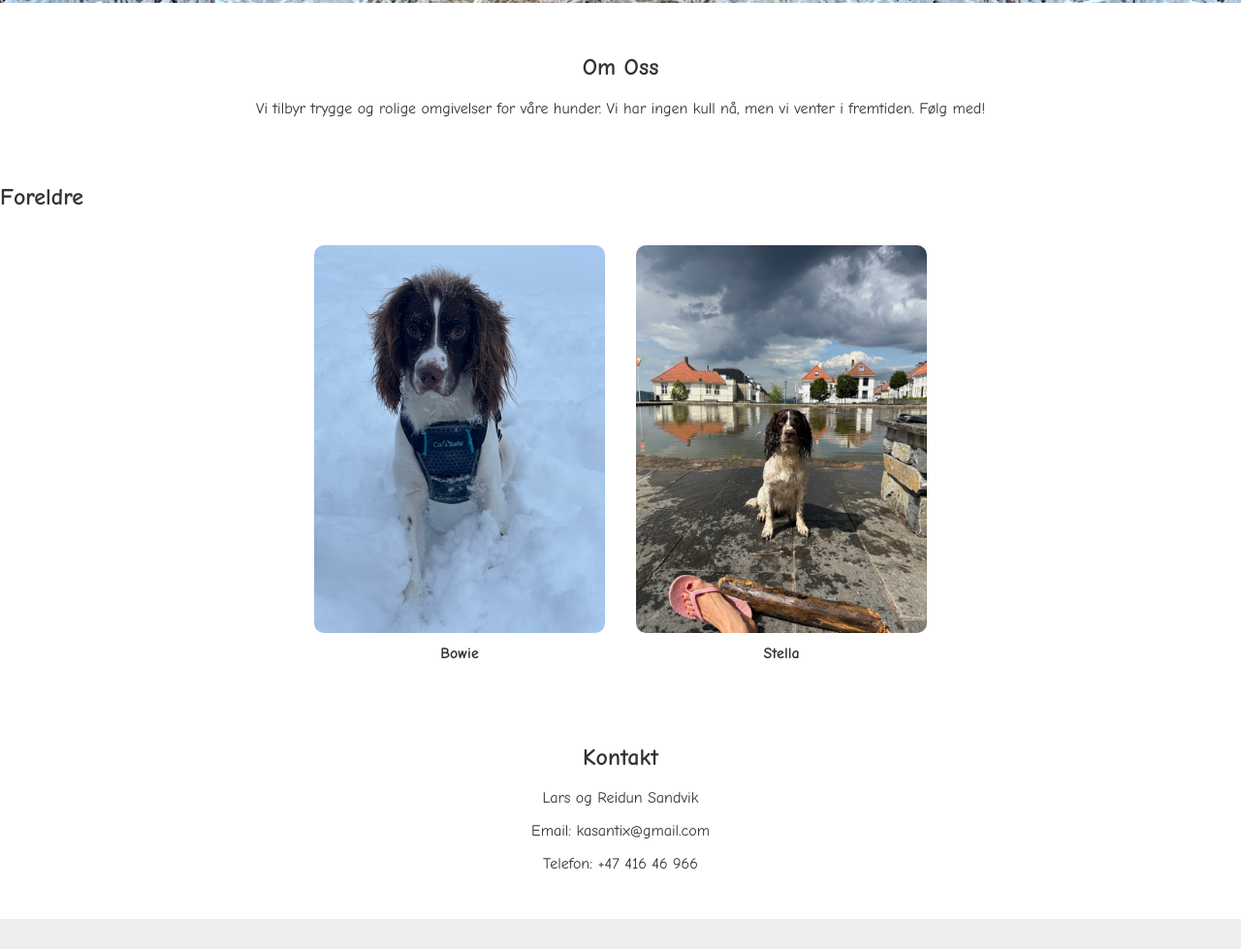
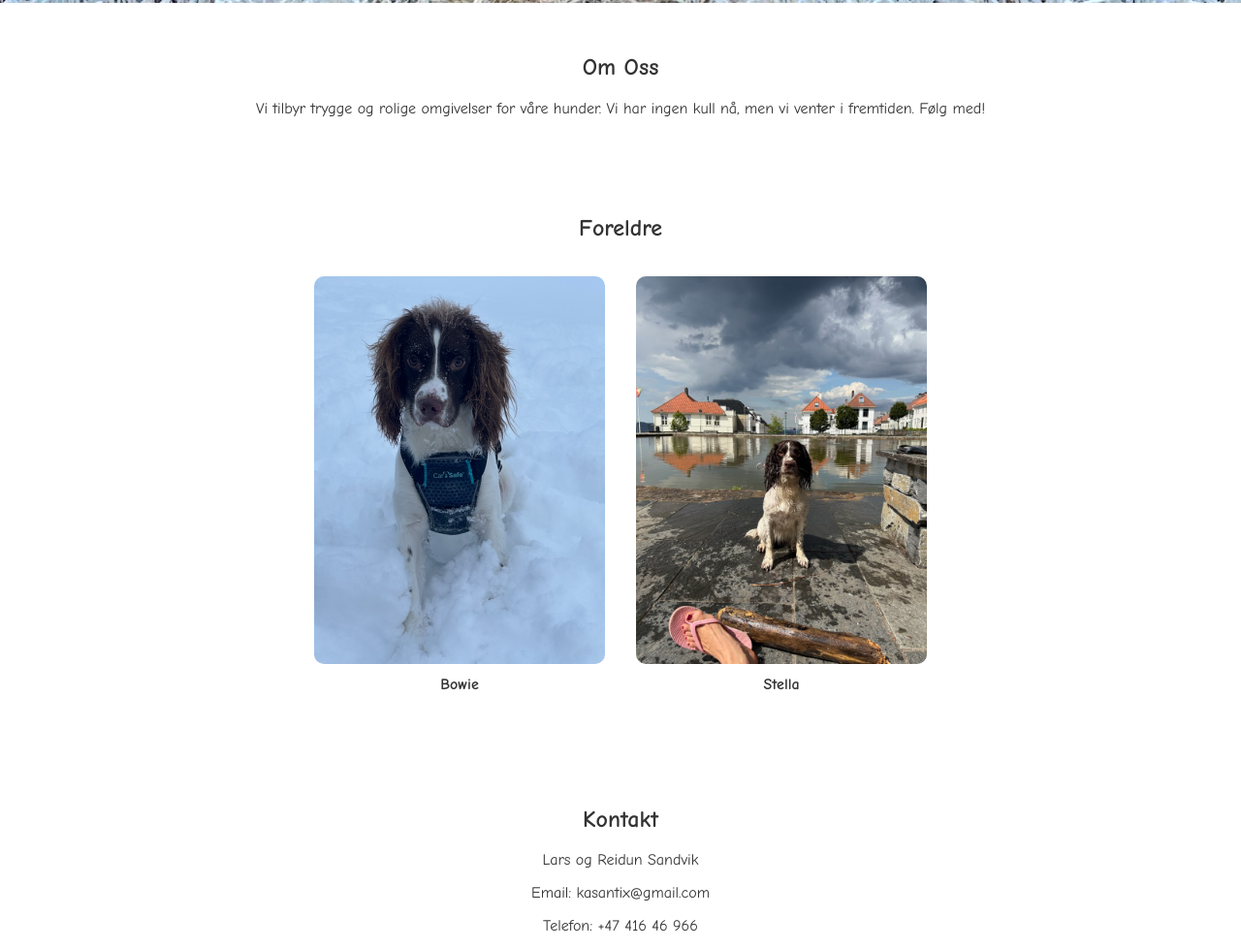
Before and after one commit to kasantix-design/Stella, a plain HTML site: page index.html in a window 1280 px wide. Shown: the part 569-1548 px from the top of the page at 97% size. Drawn offline with Linux system fonts and the light colour scheme.

Commit message:
Update index.html

```diff
--- a/index.html
+++ b/index.html
@@ -34,7 +34,7 @@
     </p>
   </section>
 
-  <section id="foreldre" class="gallery">
+  <section id="foreldre" class="content gallery">
     <h2>Foreldre</h2>
     <div class="images">
       <div class="gallery-item">
```
